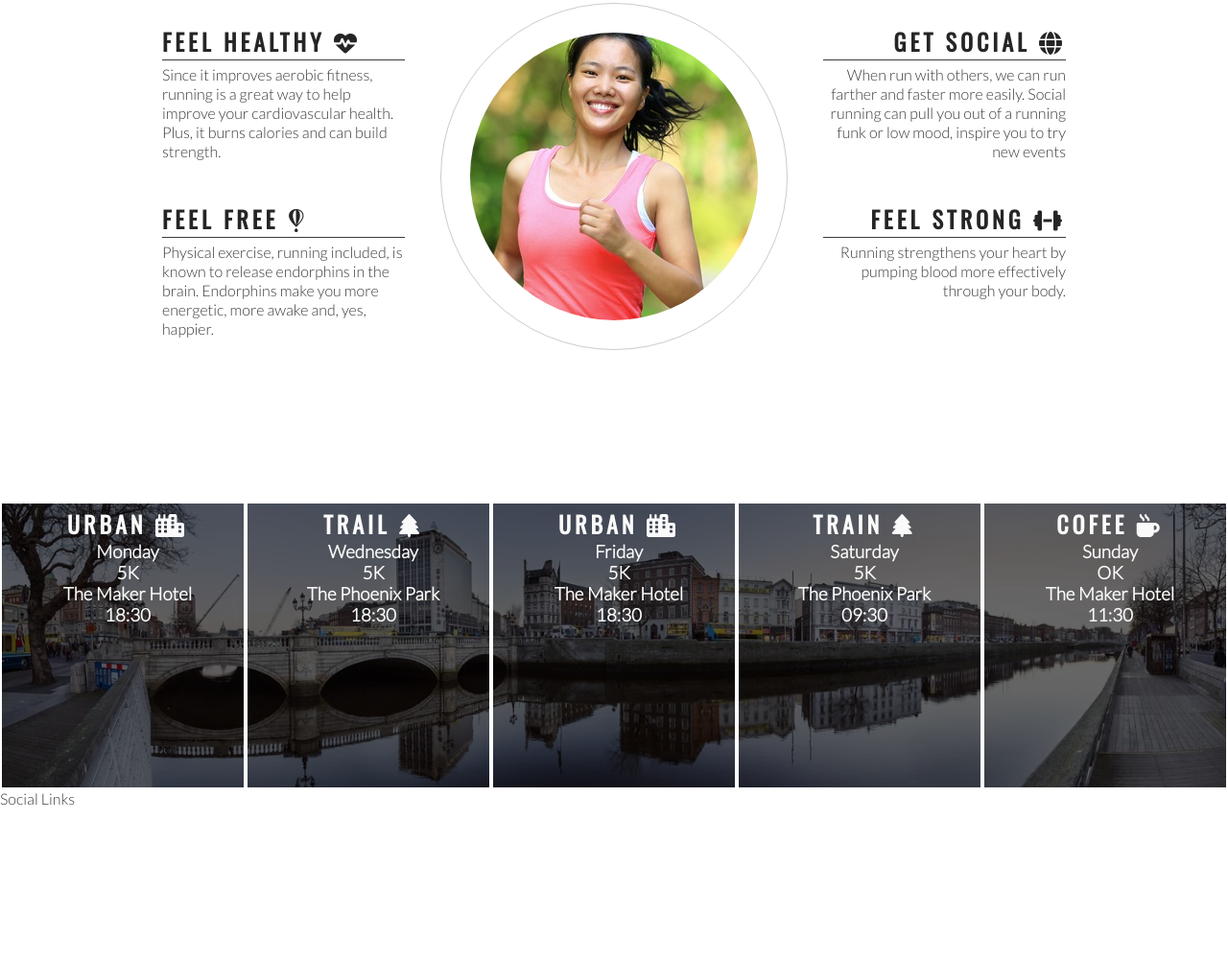
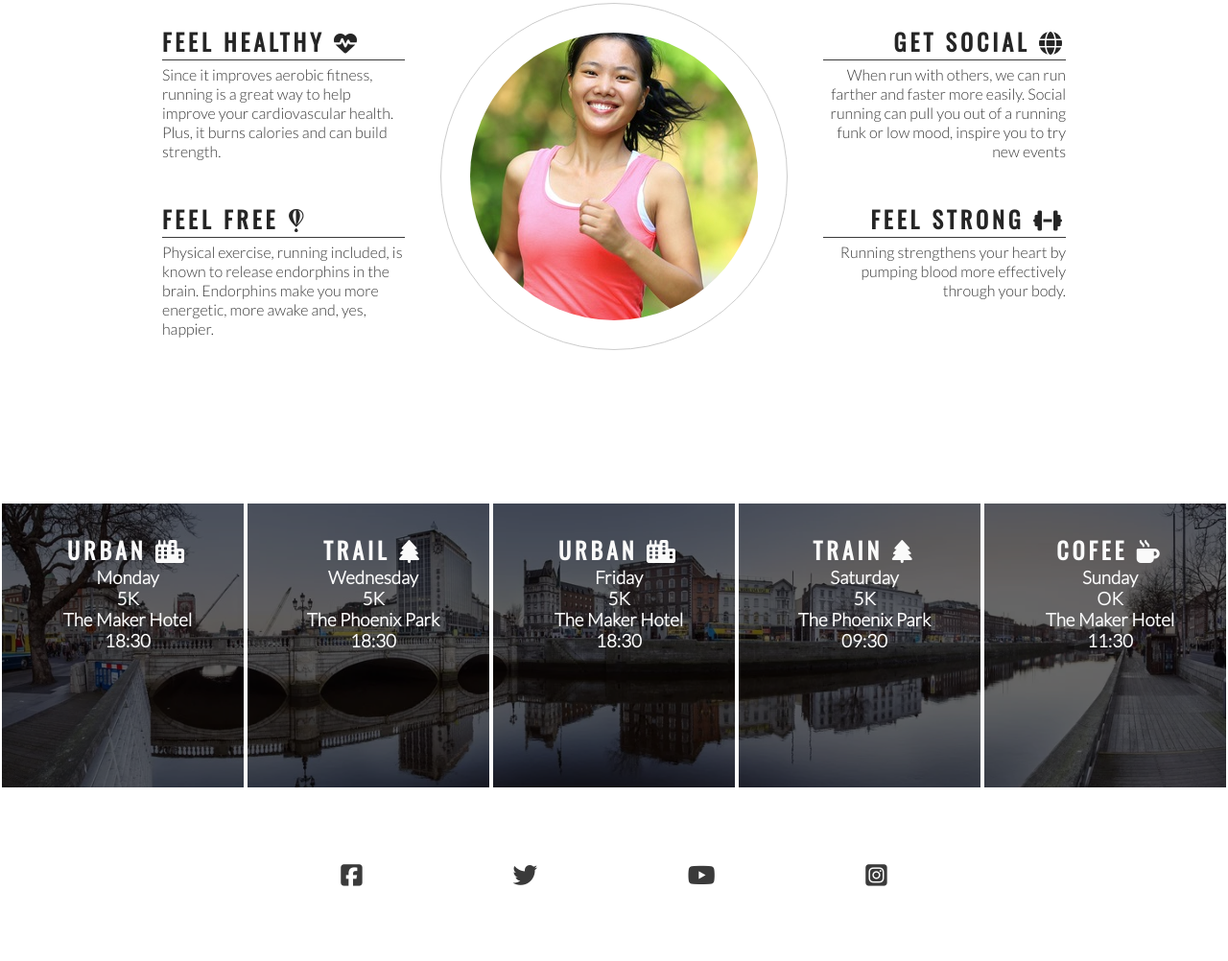
Before and after one commit to NB1355/PL1-love-running, a plain HTML site: page index.html in a window 1280 px wide. Shown: the part 772-1774 px from the top of the page at 96% size. Before the commit the page ends 1614 px from the top, so only its background shows below. Drawn offline with nearby package versions, Linux system fonts and the light colour scheme.

Commit message:
fotter/content+structure: Added

```diff
--- a/assets/css/style.css
+++ b/assets/css/style.css
@@ -196,6 +196,7 @@ hr {
     background-position: center;
     width: 100%;
     overflow:hidden;
+
 }
 
 #times div {
@@ -204,7 +205,7 @@ hr {
     width: 20%;
     height: 300px;
     float: left;
-    padding: 3px 0 0 10px ;
+    padding: 30px 0 0 10px ;
     text-align: center;
     border: 2px solid white;
     box-sizing: border-box;
@@ -213,3 +214,41 @@ hr {
 #times h2 {
     color: #fafafa;
 }
+
+
+footer {
+    height: 150px;
+}
+
+footer ul {
+    text-align: center;
+}
+
+footer li {
+    display:inline-block;
+    margin: 1%;
+    padding: 5%;
+}
+
+footer i{
+
+    font-size: 160%;
+    color: #3a3a3a;
+
+}
+
+/*
+.social-networks {
+    text-align: center;
+}
+
+.social-networks > li {
+    display: inline;
+}
+
+.social-networks i {
+    font-size: 160%;
+    margin: 1%;
+    padding: 5%;
+    color: #3a3a3a;
+}
--- a/index.html
+++ b/index.html
@@ -111,7 +111,7 @@
             <h3>The Phoenix Park</h3>
             <h3>09:30</h3>
         </div>
-        <div>
+       <div>
             <h2>Cofee <i class="fa-solid fa-mug-hot"></i></h2>
             <h3>Sunday</h3>
             <h3>OK</h3>
@@ -120,9 +120,29 @@
         </div>
         </section>
     <footer>
-        Social Links
+        <!--
+            <ul class="social-networks">
+            -->
+            <ul>
+            <li>
+                <a href="https://facebook.com" target="_blank" rel="noopenner"
+                    aria-label="Visit our Facebook page (opens in new tab)">
+                    <i class="fa-brands fa-square-facebook"></i></a>
+            </li>
+            <li>
+                <a href="https://twitter.com" target="_blank" rel="noopenner"
+                    aria-label="Visit our twitter page (opens in new tab)">
+                    <i class="fa-brands fa-twitter"></i></li></a>
+            <li>
+                <a href="https://youtube.com" target="_blank" rel="noopenner"
+                    aria-label="Visit our youtube page (opens in new tab)">
+                    <i class="fa-brands fa-youtube"></i></li></a>
+            <li>
+                <a href="https://instagram.com" target="_blank" rel="noopenner"
+                    aria-label="Visit our instagram page (opens in new tab)">
+                    <i class="fa-brands fa-square-instagram"></i></li></a>
     </footer>
-<!--font awsom script -->
+<!--font awsom script-->
 <script src="https://kit.fontawesome.com/f24292f78f.js" crossorigin="anonymous"></script>
 
 
```
